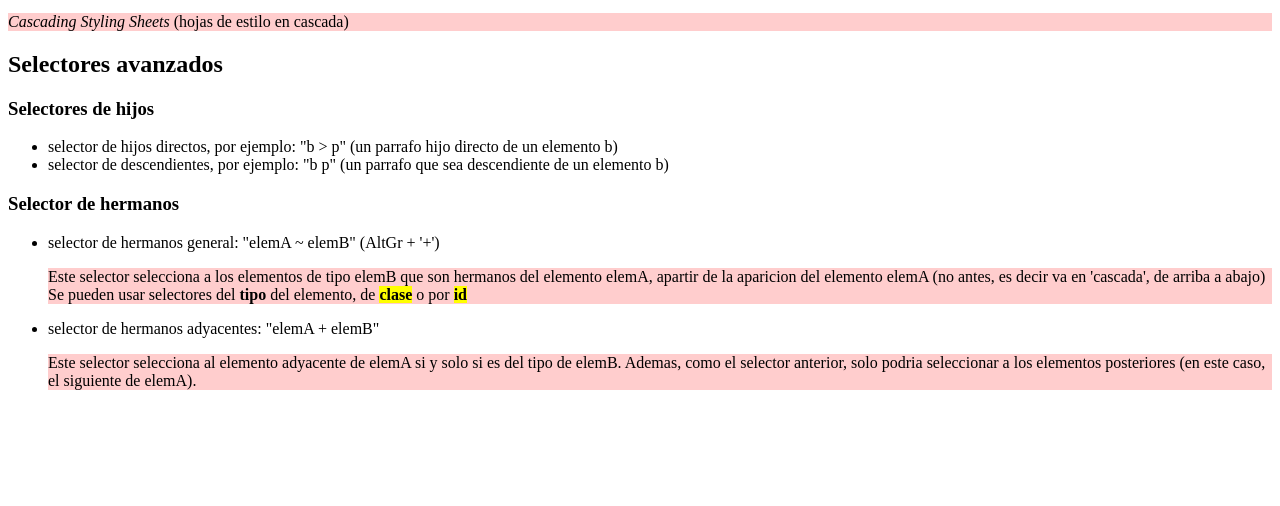
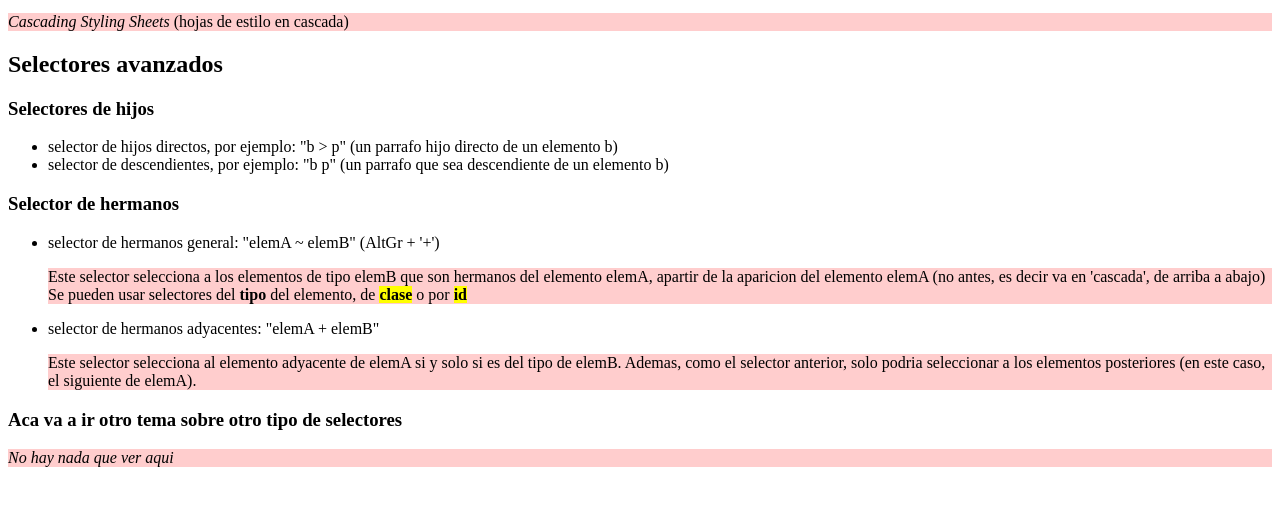
Before and after one commit to EzequielSchmit/webparaaprendercss, a plain HTML site: page index.html in a window 1280 px wide. Shown: the part 84-590 px from the top of the page. Drawn offline with Linux system fonts and the light colour scheme.

Commit message:
agregue un titulo

```diff
--- a/index.html
+++ b/index.html
@@ -27,6 +27,8 @@
       <p>Este selector selecciona al elemento adyacente de elemA si y solo si es del tipo de elemB. Ademas, como el selector anterior, solo podria seleccionar a los elementos posteriores (en este caso, el siguiente de elemA).</p>
 
     </ul>
+    <h3>Aca va a ir otro tema sobre otro tipo de selectores</h3>
+    <p><i>No hay nada que ver aqui</i></p>
   </article>
 </body>
 </html>
```
